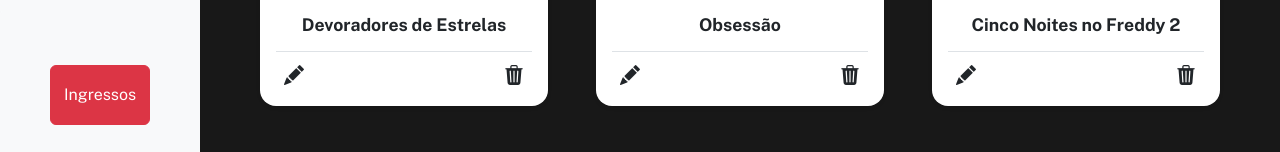
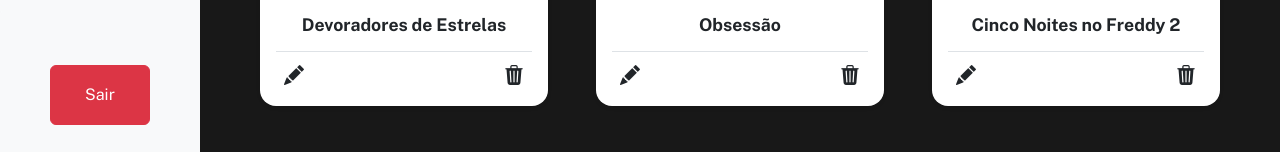
Before and after one commit to Acsaemilly/cinerex-frontend, a React (Vite) app: page /filmes in a window 1280 px wide. Shown: the part 460-612 px from the top of the page. Built offline with nearby package versions, Linux system fonts and the light colour scheme; a web font is replaced by a local one.

Commit message:
Update Sidebar.jsx

```diff
--- a/src/components/Sidebar.jsx
+++ b/src/components/Sidebar.jsx
@@ -40,8 +40,8 @@ function Sidebar() {
              <button type="button"
             className = "btn btn-danger w-50 mt-5"
             style={{ height: 60 }}
-            onClick={() => navigate('/ingressos')}
-            > Ingressos </button>
+            onClick={() => navigate('/')}
+            > Sair </button>
         </div>
     )
 }
```
